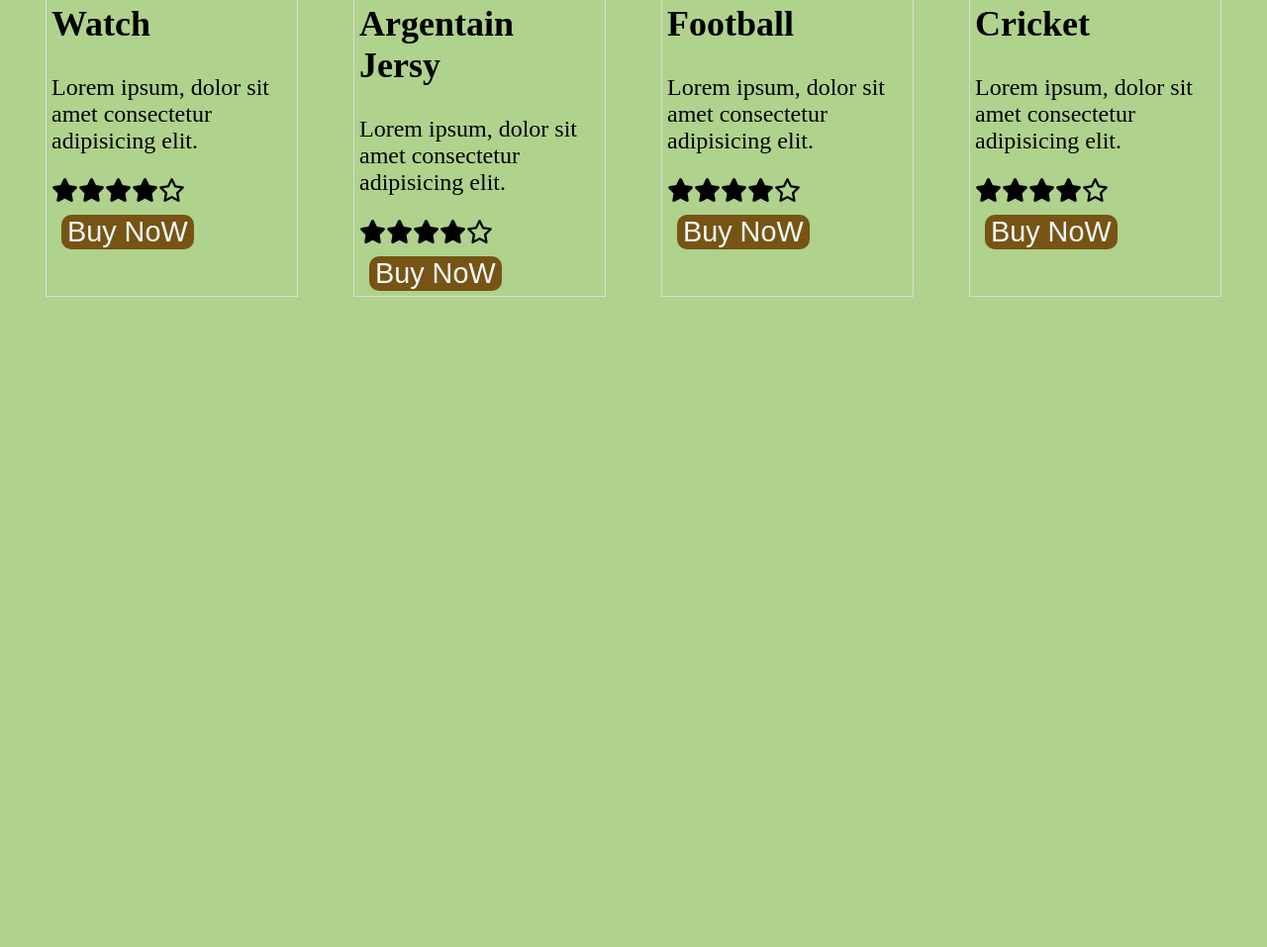
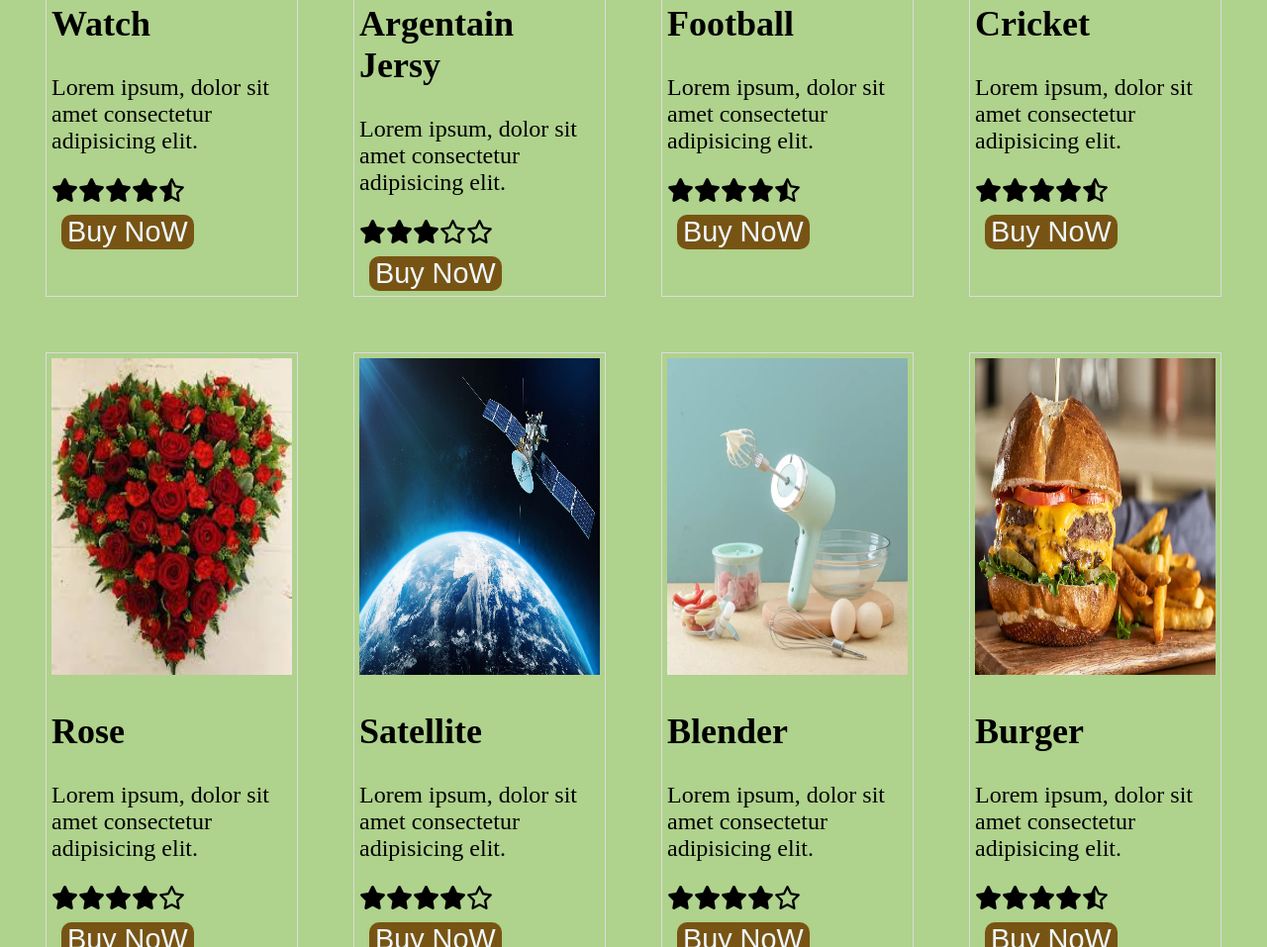
Before and after one commit to Ashik-Faysal/grid-project, a plain HTML site: page index.html in a window 1280 px wide. Shown: the part 1843-2800 px from the top of the page at 99% size. Before the commit the page ends 2189 px from the top, so only its background shows below. Drawn offline with Linux system fonts and the light colour scheme.

Commit message:
added 5 element

```diff
--- a/index.html
+++ b/index.html
@@ -23,7 +23,7 @@
             <img src="./images/cycle.jpg" alt="">
             <h1>Cycle</h1>
             <p>Lorem ipsum, dolor sit amet consectetur adipisicing elit.</p>
-            <i class="fa-solid fa-star"></i><i class="fa-solid fa-star"></i><i class="fa-solid fa-star"></i><i class="fa-solid fa-star"></i><i class="fa-regular fa-star"></i>
+            <i class="fa-solid fa-star"></i><i class="fa-solid fa-star"></i><i class="fa-solid fa-star"></i><i class="fa-solid fa-star"></i><i class="fa-regular fa-star-half-stroke"></i>
             <button>Buy NoW</button>
         </div>
         <div id="bag">
@@ -37,7 +37,7 @@
             <img src="./images/laptop.jpg" alt="">
             <h1>Laptop</h1>
             <p>Lorem ipsum, dolor sit amet consectetur adipisicing elit.</p>
-            <i class="fa-solid fa-star"></i><i class="fa-solid fa-star"></i><i class="fa-solid fa-star"></i><i class="fa-solid fa-star"></i><i class="fa-regular fa-star"></i>
+            <i class="fa-solid fa-star"></i><i class="fa-solid fa-star"></i><i class="fa-solid fa-star"></i><i class="fa-solid fa-star"></i><i class="fa-regular fa-star-half-stroke"></i>
             <button>Buy NoW</button>
         </div>
         <div id="mobile">
@@ -51,7 +51,7 @@
             <img src="./images/motor-cycle.jpg" alt="">
             <h1>Motor Cycle</h1>
             <p>Lorem ipsum, dolor sit amet consectetur adipisicing elit.</p>
-            <i class="fa-solid fa-star"></i><i class="fa-solid fa-star"></i><i class="fa-solid fa-star"></i><i class="fa-solid fa-star"></i><i class="fa-regular fa-star"></i>
+            <i class="fa-solid fa-star"></i><i class="fa-solid fa-star"></i><i class="fa-solid fa-star"></i><i class="fa-solid fa-star"></i><i class="fa-solid fa-star"></i>
             <button>Buy NoW</button>
         </div>
         <div id="shoes">
@@ -71,26 +71,61 @@
             <img src="./images/watch.jpg" alt="">
             <h1>Watch</h1>
              <p>Lorem ipsum, dolor sit amet consectetur adipisicing elit.</p>
-              <i class="fa-solid fa-star"></i><i class="fa-solid fa-star"></i><i class="fa-solid fa-star"></i><i class="fa-solid fa-star"></i><i class="fa-regular fa-star"></i>
+              <i class="fa-solid fa-star"></i><i class="fa-solid fa-star"></i><i class="fa-solid fa-star"></i><i class="fa-solid fa-star"></i><i class="fa-regular fa-star-half-stroke"></i>
               <button>Buy NoW</button>
         </div>
         <div id="argentina">
             <img src="./images/argentina.jpg" alt="">
             <h1>Argentain Jersy</h1>
              <p>Lorem ipsum, dolor sit amet consectetur adipisicing elit.</p>
-              <i class="fa-solid fa-star"></i><i class="fa-solid fa-star"></i><i class="fa-solid fa-star"></i><i class="fa-solid fa-star"></i><i class="fa-regular fa-star"></i>
+              <i class="fa-solid fa-star"></i><i class="fa-solid fa-star"></i><i class="fa-solid fa-star"></i><i class="fa-regular fa-star"></i><i class="fa-regular fa-star"></i>
               <button>Buy NoW</button>
         </div>
         <div id="football">
             <img src="./images/football.jpg" alt="">
             <h1>Football</h1>
              <p>Lorem ipsum, dolor sit amet consectetur adipisicing elit.</p>
-              <i class="fa-solid fa-star"></i><i class="fa-solid fa-star"></i><i class="fa-solid fa-star"></i><i class="fa-solid fa-star"></i><i class="fa-regular fa-star"></i>
+              <i class="fa-solid fa-star"></i><i class="fa-solid fa-star"></i><i class="fa-solid fa-star"></i><i class="fa-solid fa-star"></i><i class="fa-regular fa-star-half-stroke"></i>
               <button>Buy NoW</button>
         </div>
         <div id="cricket">
             <img src="./images/cricket6.png" alt="">
             <h1>Cricket</h1>
+             <p>Lorem ipsum, dolor sit amet consectetur adipisicing elit.</p>
+              <i class="fa-solid fa-star"></i><i class="fa-solid fa-star"></i><i class="fa-solid fa-star"></i><i class="fa-solid fa-star"></i><i class="fa-regular fa-star-half-stroke"></i>
+              <button>Buy NoW</button>
+        </div>
+        <div id="rose">
+            <img src="./images/rosess.jpg" alt="">
+            <h1>Rose</h1>
+             <p>Lorem ipsum, dolor sit amet consectetur adipisicing elit.</p>
+              <i class="fa-solid fa-star"></i><i class="fa-solid fa-star"></i><i class="fa-solid fa-star"></i><i class="fa-solid fa-star"></i><i class="fa-regular fa-star"></i>
+              <button>Buy NoW</button>
+        </div>
+        <div id="satellite">
+            <img src="./images/satellite_banner.jpg" alt="">
+            <h1>Satellite</h1>
+             <p>Lorem ipsum, dolor sit amet consectetur adipisicing elit.</p>
+              <i class="fa-solid fa-star"></i><i class="fa-solid fa-star"></i><i class="fa-solid fa-star"></i><i class="fa-solid fa-star"></i><i class="fa-regular fa-star"></i>
+              <button>Buy NoW</button>
+        </div>
+        <div id="blender">
+            <img src="./images/blender1.webp" alt="">
+            <h1>Blender</h1>
+             <p>Lorem ipsum, dolor sit amet consectetur adipisicing elit.</p>
+              <i class="fa-solid fa-star"></i><i class="fa-solid fa-star"></i><i class="fa-solid fa-star"></i><i class="fa-solid fa-star"></i><i class="fa-regular fa-star"></i>
+              <button>Buy NoW</button>
+        </div>
+        <div id="burger">
+            <img src="./images/burger.webp" alt="">
+            <h1>Burger</h1>
+             <p>Lorem ipsum, dolor sit amet consectetur adipisicing elit.</p>
+              <i class="fa-solid fa-star"></i><i class="fa-solid fa-star"></i><i class="fa-solid fa-star"></i><i class="fa-solid fa-star"></i><i class="fa-regular fa-star-half-stroke"></i>
+              <button>Buy NoW</button>
+        </div>
+        <div id="cat">
+            <img src="./images/cat.jpg" alt="">
+            <h1>Cat</h1>
              <p>Lorem ipsum, dolor sit amet consectetur adipisicing elit.</p>
               <i class="fa-solid fa-star"></i><i class="fa-solid fa-star"></i><i class="fa-solid fa-star"></i><i class="fa-solid fa-star"></i><i class="fa-regular fa-star"></i>
               <button>Buy NoW</button>
```
Also changed, not shown: images/blender1.webp (added), images/burger.webp (added), images/cat.jpg (added), images/rosess.jpg (added), images/satellite_banner.jpg (added).
